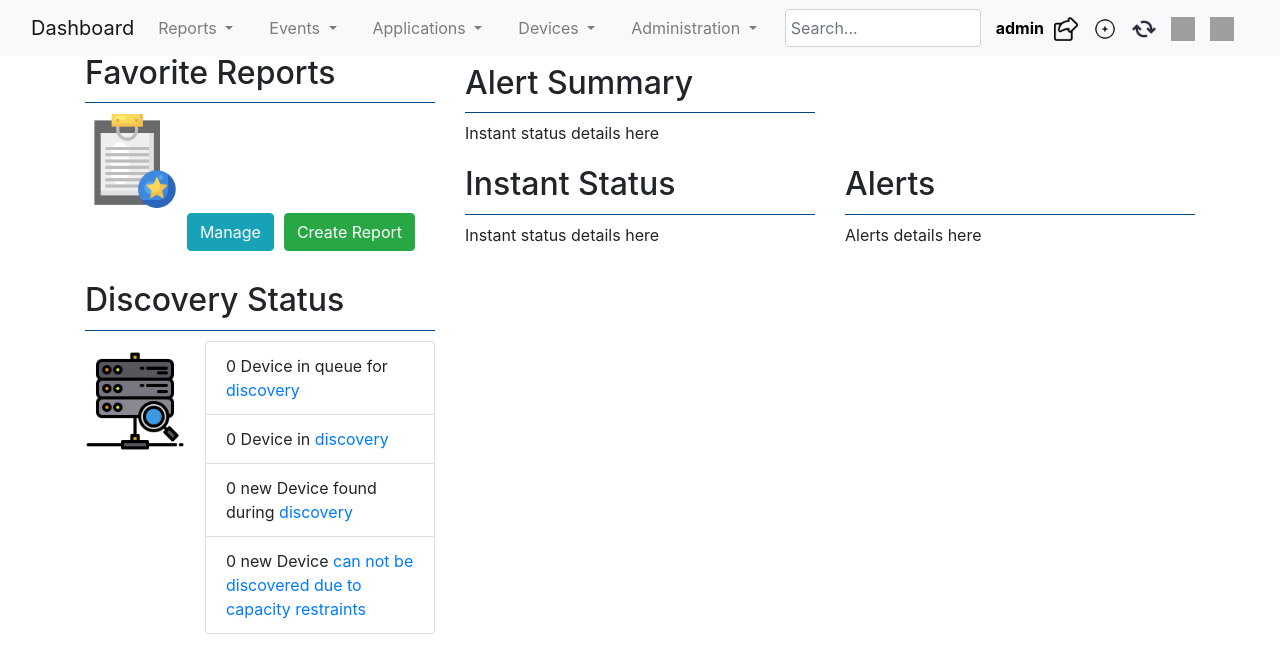
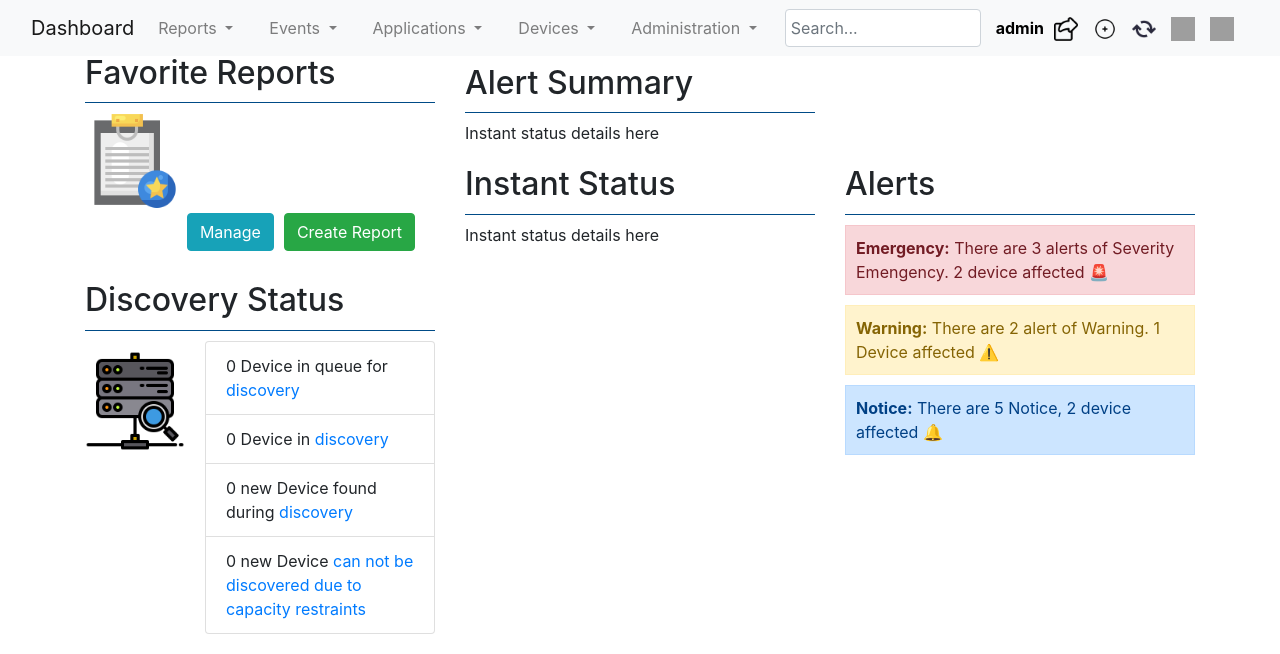
Before and after one commit to mustahidhasan/nms_system, a Django app: page /dashboard/ in a window 1280 px wide. Shown: the top 654 px of the page. Run offline with Django 4.2, Linux system fonts and the light colour scheme; a user stored in the database is signed in; some libraries are stand-ins or nearby versions; grey boxes are pictures that could not be loaded.

Commit message:
alert poriton doneg

```diff
--- a/nms/templates/dashboard.html
+++ b/nms/templates/dashboard.html
@@ -407,9 +407,27 @@
                     <div class="col-md-6">
                         <section class="alerts">
                             <h2>Alerts</h2>
-                            <p>Alerts details here</p>
+
+                            <!-- Emergency Alert -->
+                            <div style="background-color: #f8d7da; color: #721c24; border: 1px solid #f5c6cb; padding: 10px; margin-bottom: 10px;">
+                                <strong>Emergency:</strong> <span>There are 3 alerts of Severity Emengency. 2 device affected</span>
+                                <span style="color: red;">🚨</span>
+                            </div>
+
+                            <!-- Warning Alert -->
+                            <div style="background-color: #fff3cd; color: #856404; border: 1px solid #ffeeba; padding: 10px; margin-bottom: 10px;">
+                                <strong>Warning:</strong> <span>There are 2 alert of Warning. 1 Device affected</span>
+                                <span style="color: orange;">⚠️</span>
+                            </div>
+
+                            <!-- Notice Alert -->
+                            <div style="background-color: #cce5ff; color: #004085; border: 1px solid #b8daff; padding: 10px;">
+                                <strong>Notice:</strong> <span>There are 5 Notice, 2 device affected</span>
+                                <span style="color: blue;">🔔</span>
+                            </div>
                         </section>
                     </div>
+
                 </div>
             </div>
 
```
